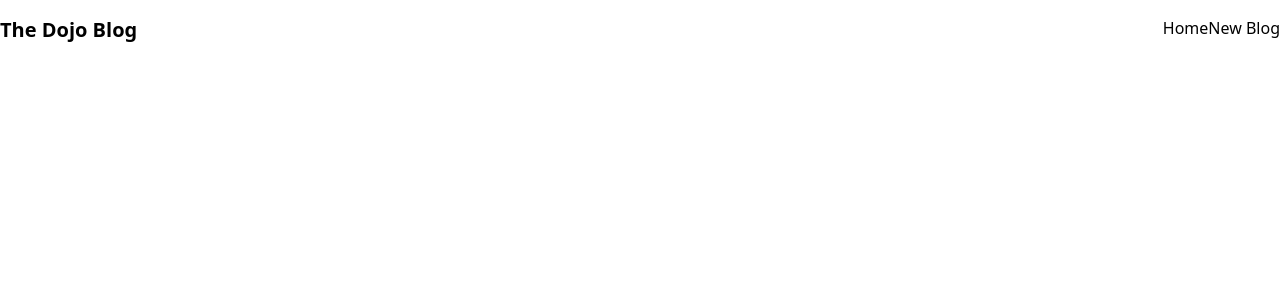
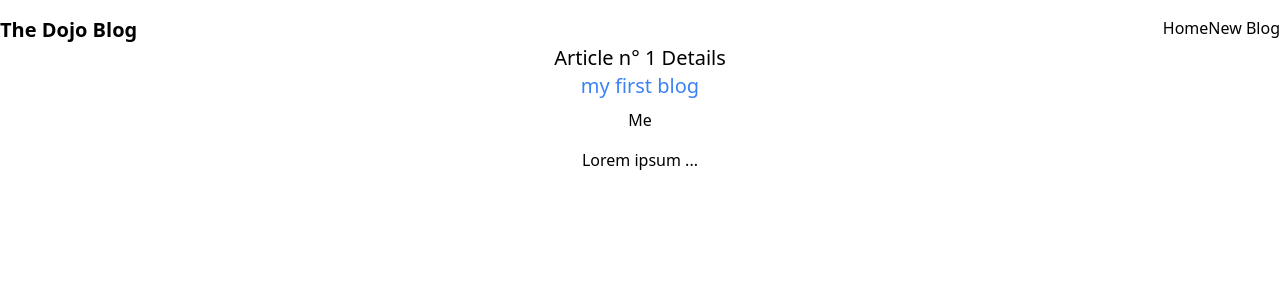
Before and after one commit to heyolaniran/reactNetNinja, a React (Create React App) app: page /blog/1 in a window 1280 px wide. Shown: the top 300 px of the page. Built offline with nearby package versions, Linux system fonts and the light colour scheme; data requests are answered from the project's data file.

Commit message:
feat: blogs details , useParams notion

```diff
--- a/src/App.js
+++ b/src/App.js
@@ -3,6 +3,7 @@ import NavBar from './NavBar';
 import Home from './Home';
 import Create from "./Create" ;
 import {BrowserRouter as Router , Routes, Route } from 'react-router-dom'
+import BlogDetails from './BlogDetails';
 function App() {
 
 
@@ -16,6 +17,7 @@ function App() {
           <Routes>
             <Route path="/" element={<Home />}></Route>
             <Route path="/create" element={<Create />}></Route>
+            <Route path="/blog/:id" element={<BlogDetails />}></Route>
           </Routes>
         </div>
 
--- /dev/null
+++ b/src/BlogDetails.jsx
@@ -0,0 +1,32 @@
+import { useParams } from "react-router-dom"
+import useFetch from "./useFetch";
+
+export default function BlogDetails () {
+  const { id } = useParams() ;
+    const {data: blog, isPending, error} = useFetch('http://localhost:8000/blogs/' +id) ;
+
+    return (
+        <div className="blog-details">
+            {isPending && <div>Loading article details...</div> }
+            {error && <div className="bg-red-200 text-black font-medium p-4"> { error }</div> }
+
+            {blog && (
+                <div>
+                    <h2 className="text-xl text-center">
+                    Article n° { id } Details
+                    </h2>
+
+                    <article className=" justify-center">
+                        <h2 className="text-xl text-blue-500 px-2 text-center"> { blog.title } </h2>
+                        <p className="mt-2 text-center"> { blog.author } </p>
+
+                        <span className="mt-4  flex justify-center"> { blog.body } </span>
+                    </article>
+                </div>
+
+            )
+            }
+
+        </div>
+    )
+}
--- a/src/BlogList.jsx
+++ b/src/BlogList.jsx
@@ -1,3 +1,4 @@
+import { Link } from "react-router-dom"
 export default function BlogList ({blogs, title}) {
 
 
@@ -9,7 +10,10 @@ export default function BlogList ({blogs, title}) {
                 {
                     blogs.map((blog) => (
                         <div className="hover:shadow-xs shadow-lg mb-4 bg-white rounded-lg px-6 py-2" key={blog.id}>
-                            <h1 className="text-2xl font-semibold text-blue-600">{blog.title}</h1>
+                            <Link to={`/blog/${blog.id}`}>
+                                <h1 className="text-2xl font-semibold text-blue-600">{blog.title}</h1>
+                            </Link>
+
                             <span className="text-md"> By {blog.author}</span>
                             <div className="mt-4 justify-end flex">
 
```
